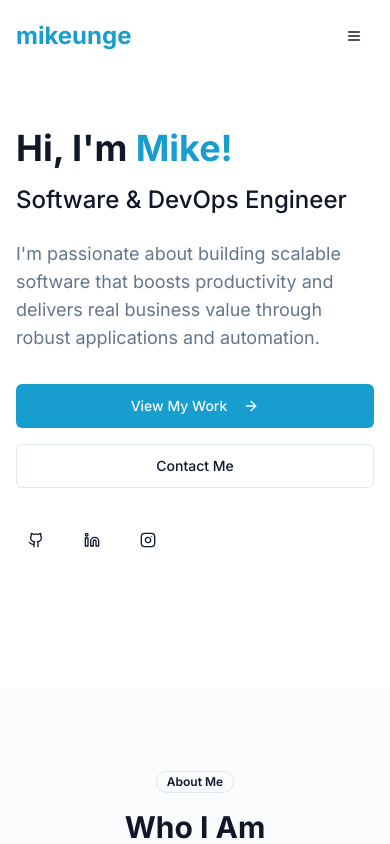
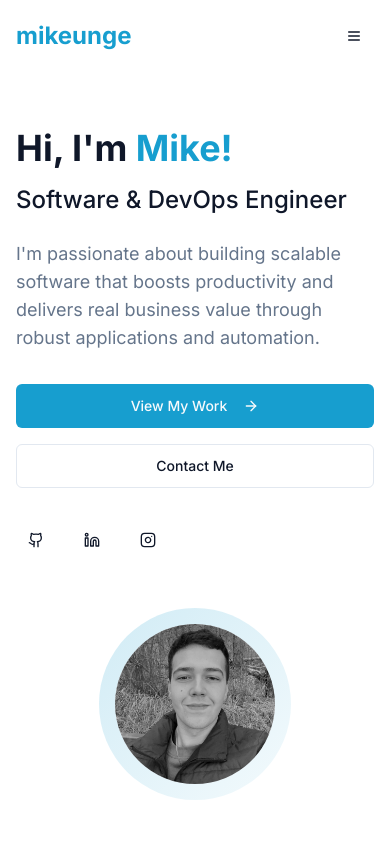
Before and after one commit to mikeunge/portfolio, a Next.js app: page / in a window 390 px wide. Shown: the top 844 px of the page. Built offline with nearby package versions, Linux system fonts and the light colour scheme.

Commit message:
fix: make sure the image is shown on mobile as well

```diff
--- a/components/hero.tsx
+++ b/components/hero.tsx
@@ -122,9 +122,9 @@ export default function Hero() {
             </div>
           </motion.div>
           {/* Main profile bubble with image */}
-          <div className="hidden md:block group relative">
-            <div className="bg-gradient-to-br from-primary/20 to-primary/5 rounded-full w-72 h-72 flex items-center justify-center absolute right-40 -top-40">
-              <div className="bg-muted rounded-full overflow-hidden w-56 h-56">
+          <div className="flex justify-center md:block group relative mb-0">
+            <div className="bg-gradient-to-br from-primary/20 to-primary/5 rounded-full w-48 h-48 md:w-72 md:h-72 flex items-center justify-center relative md:absolute md:right-40 md:-top-40">
+              <div className="bg-muted rounded-full overflow-hidden w-40 h-40 md:w-56 md:h-56">
                 <Image
                   src="/profile.webp"
                   width={250}
```
